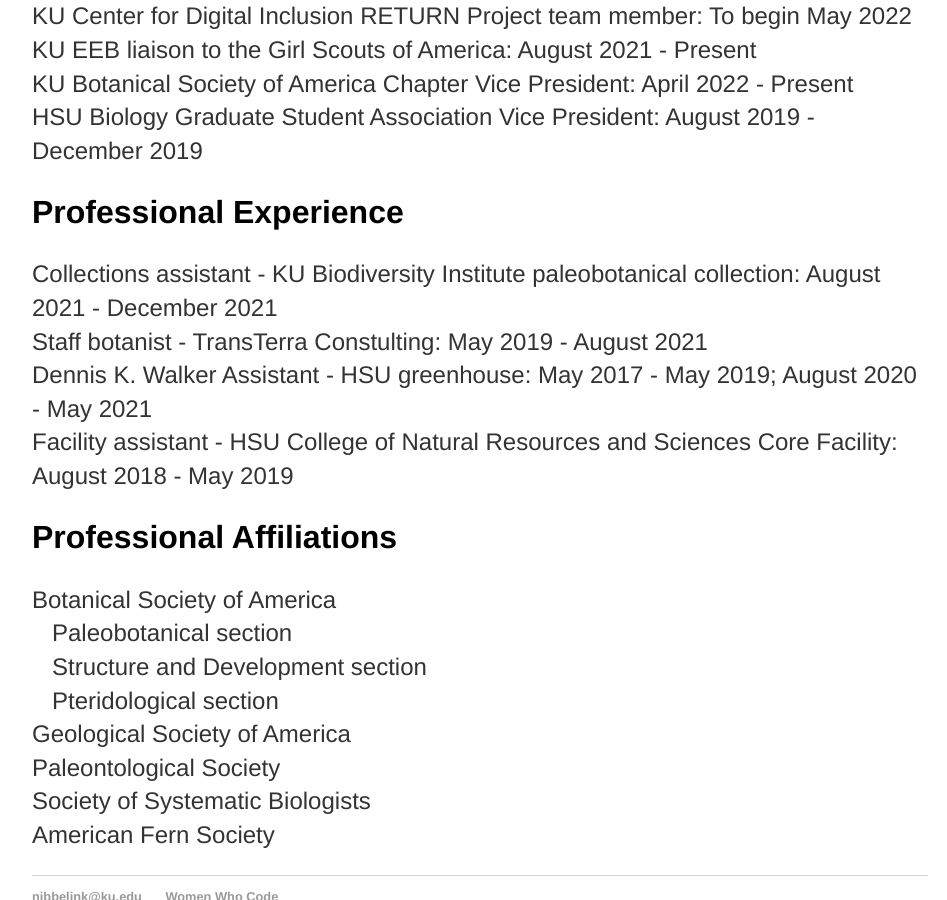
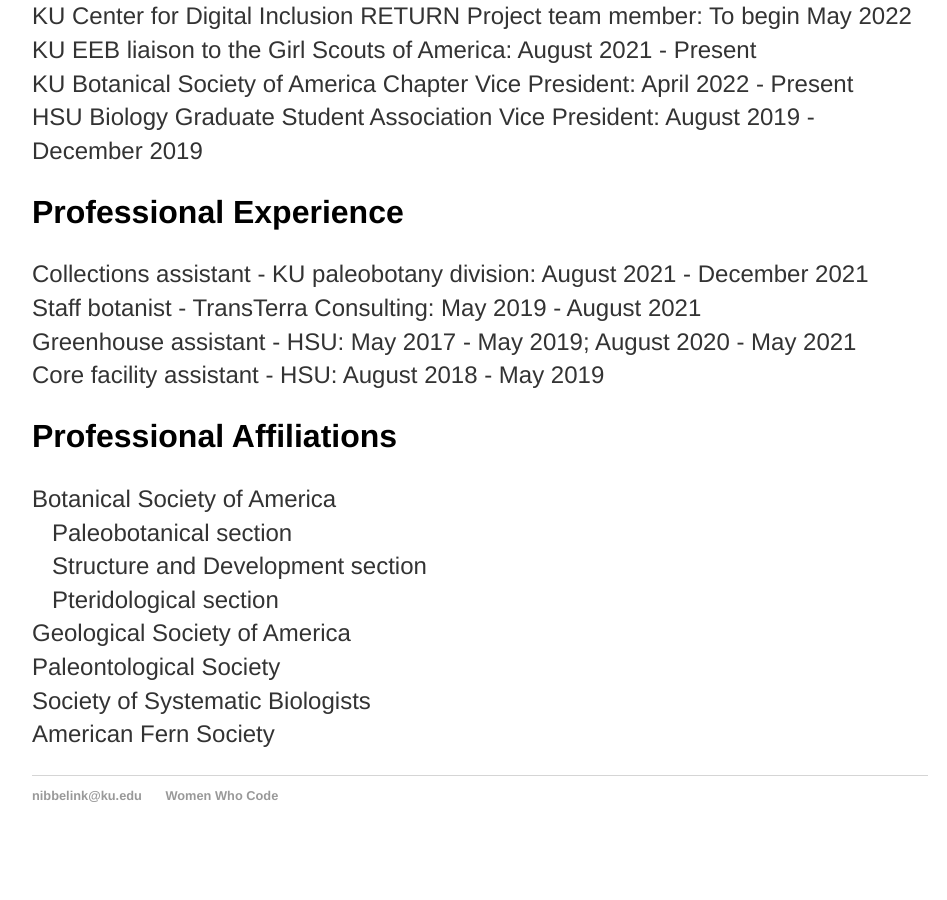
Before and after one commit to megannibbs/megannibbelink.github.io, a Jekyll site: the page built from cv/index.html, in a window 1280 px wide and 900 px high, scrolled down 2279 px. Shown: the whole window, without its empty margins (160-1107 px from the left). Built offline with Jekyll 4.4.1, drawn with Linux system fonts in a browser that asks for light colours; after the commit the page ends 3142 px from its top, so only the background shows below that; some of the changed text lies outside the part shown.

Commit message:
Update index.html

```diff
--- a/cv/index.html
+++ b/cv/index.html
@@ -23,9 +23,9 @@
 	<h2>Teaching</h2>
 	<p>Teaching Assistant - University of Kansas: January 2022 - Present</br>
 		&nbsp;&nbsp;&nbsp;Courses: Systematics</br>
-		Data and software carpentries workshop instructor - University of Kansas: pending completion of training June 2022
+		Data and software carpentries workshop instructor - University of Kansas </br> &nbsp;&nbsp;&nbsp;pending completion of training June 2022</br>
 		Teaching Assistant - Humboldt State University: August 2019 - May 2021</br>
-		&nbsp;&nbsp;&nbsp;Courses: General Botany, Evolutionary morphology of vascular plants, Developmental plant anatomy</br>
+		&nbsp;&nbsp;&nbsp;Courses: General Botany, Evolutionary morphology of vascular plants, </br> &nbsp;&nbsp;&nbsp;&nbsp;Developmental plant anatomy</br>
 		Supplemental Instricution Leader - Humboldt State University: January 2018 - May 2019</br>
 		Content Tutor - Humboldt State University: September 2016 - May 2017</br>
 		&nbsp;&nbsp;&nbsp;Courses: Gen. botany, Precalculus, Biostatistics, Gen. chemistry</br></p>
@@ -41,10 +41,10 @@
 		KU Botanical Society of America Chapter Vice President: April 2022 - Present</br>
 		HSU Biology Graduate Student Association Vice President: August 2019 - December 2019 </br></p>
 	<h2>Professional Experience</h2>
-	<p>Collections assistant - KU Biodiversity Institute paleobotanical collection: August 2021 - December 2021</br>
-		Staff botanist - TransTerra Constulting: May 2019 - August 2021</br>
-		Dennis K. Walker Assistant - HSU greenhouse: May 2017 - May 2019; August 2020 - May 2021</br>
-		Facility assistant - HSU College of Natural Resources and Sciences Core Facility: August 2018 - May 2019</br></p>
+	<p>Collections assistant - KU paleobotany division: August 2021 - December 2021</br>
+		Staff botanist - TransTerra Consulting: May 2019 - August 2021</br>
+		Greenhouse assistant - HSU: May 2017 - May 2019; August 2020 - May 2021</br>
+		Core facility assistant - HSU: August 2018 - May 2019</br></p>
 	<h2>Professional Affiliations</h2>
 	<p>Botanical Society of America</br>
 		&nbsp;&nbsp;&nbsp;Paleobotanical section</br>
```
